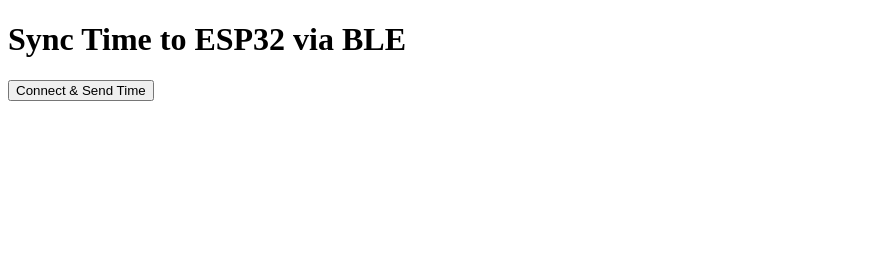
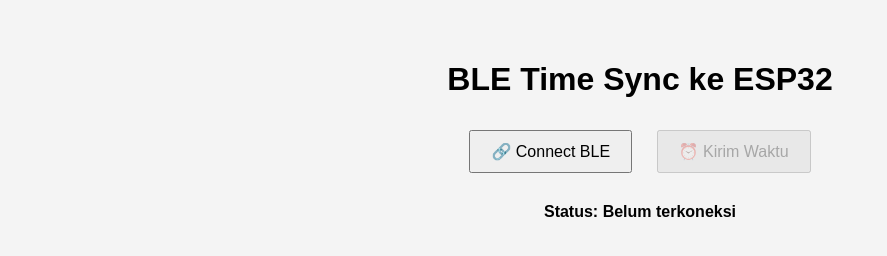
Before and after one commit to digtaalfathir/baymaxwatch, a plain HTML site: page index.html in a window 1280 px wide. Shown: the whole page, without its empty margins (0-887 px from the left). Drawn offline with Linux system fonts and the light colour scheme.

Commit message:
update bug

```diff
--- a/index.html
+++ b/index.html
@@ -1,15 +1,42 @@
 <!DOCTYPE html>
-<html>
+<html lang="id">
   <head>
-    <title>BLE Time Sync</title>
+    <meta charset="UTF-8" />
+    <meta name="viewport" content="width=device-width, initial-scale=1.0" />
+    <title>ESP32 BLE Time Sync</title>
+    <style>
+      body {
+        font-family: Arial, sans-serif;
+        text-align: center;
+        padding: 2rem;
+        background-color: #f4f4f4;
+      }
+      button {
+        font-size: 1rem;
+        padding: 10px 20px;
+        margin: 10px;
+        cursor: pointer;
+      }
+      #status {
+        margin-top: 20px;
+        font-weight: bold;
+      }
+    </style>
   </head>
   <body>
-    <h1>Sync Time to ESP32 via BLE</h1>
-    <button onclick="connectBLE()">Connect & Send Time</button>
+    <h1>BLE Time Sync ke ESP32</h1>
+
+    <button onclick="connectBLE()">🔗 Connect BLE</button>
+    <button onclick="sendTime()" id="sendBtn" disabled>⏰ Kirim Waktu</button>
+
+    <div id="status">Status: Belum terkoneksi</div>
 
     <script>
       const serviceUUID = "4fafc201-1fb5-459e-8fcc-c5c9c331914b";
       const characteristicUUID = "beb5483e-36e1-4688-b7f5-ea07361b26a8";
+
+      let bleDevice = null;
+      let bleCharacteristic = null;
 
       async function connectBLE() {
         try {
@@ -22,15 +49,33 @@
           const service = await server.getPrimaryService(serviceUUID);
           const characteristic = await service.getCharacteristic(characteristicUUID);
 
+          bleDevice = device;
+          bleCharacteristic = characteristic;
+
+          document.getElementById("sendBtn").disabled = false;
+          document.getElementById("status").innerText = "Status: Terkoneksi ke " + device.name;
+        } catch (error) {
+          console.error("Gagal koneksi:", error);
+          alert("Gagal koneksi BLE: " + error);
+          document.getElementById("status").innerText = "Status: Gagal terkoneksi";
+        }
+      }
+
+      async function sendTime() {
+        if (!bleCharacteristic) {
+          alert("Belum terkoneksi ke ESP32.");
+          return;
+        }
+
+        try {
           const now = new Date();
           const message = `SETTIME,${now.getDate()},${now.getMonth() + 1},${now.getFullYear()},${now.getHours()},${now.getMinutes()},${now.getSeconds()}`;
           const encoder = new TextEncoder();
-          await characteristic.writeValue(encoder.encode(message));
-
-          alert("Waktu berhasil dikirim ke ESP32 via BLE!");
+          await bleCharacteristic.writeValue(encoder.encode(message));
+          alert("Waktu berhasil dikirim!");
         } catch (error) {
-          console.error(error);
-          alert("Gagal terhubung: " + error);
+          console.error("Gagal kirim waktu:", error);
+          alert("Gagal mengirim waktu: " + error);
         }
       }
     </script>
```
